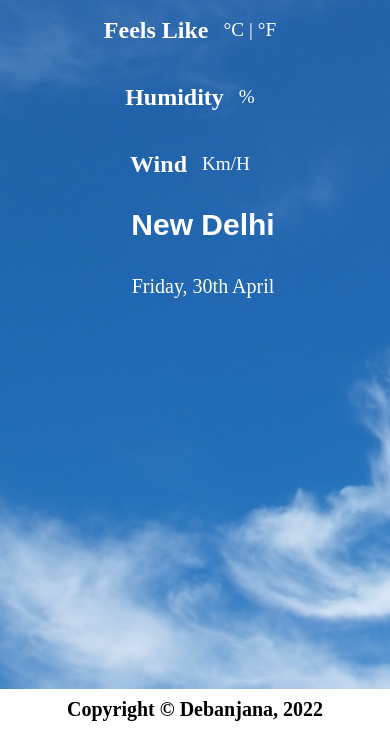
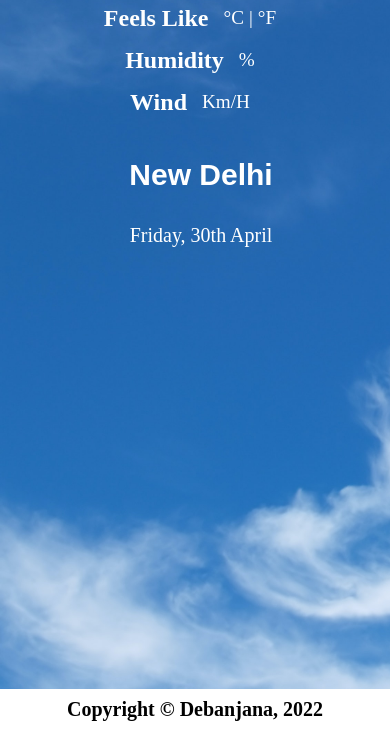
Before and after one commit to debanjana-a11y/weather-report, a plain HTML site: page index.html in a window 390 px wide. Shown: the part 113-844 px from the top of the page. Drawn offline with Linux system fonts and the light colour scheme; no server answers.

Commit message:
Fixes page responsiveness (not fully)

```diff
--- a/style.css
+++ b/style.css
@@ -1,17 +1,23 @@
 * {
     /* border: 2px solid red; */
     color: white;
+    margin: 0;
+    padding: 0;
+    box-sizing: border-box;
+}
+
+html {
+    height: 100%;
+    /* border: 5px solid yellow; */
 }
 
 body {
+    height: 100%;
     background-image: url("./images/clear_sky.jpg");
     background-size: cover;
     background-repeat: no-repeat;
-    margin: 0;
-    padding: 0;
     display: flex;
     flex-direction: column;
-    height: 100vh;
 }
 
 main {
```
